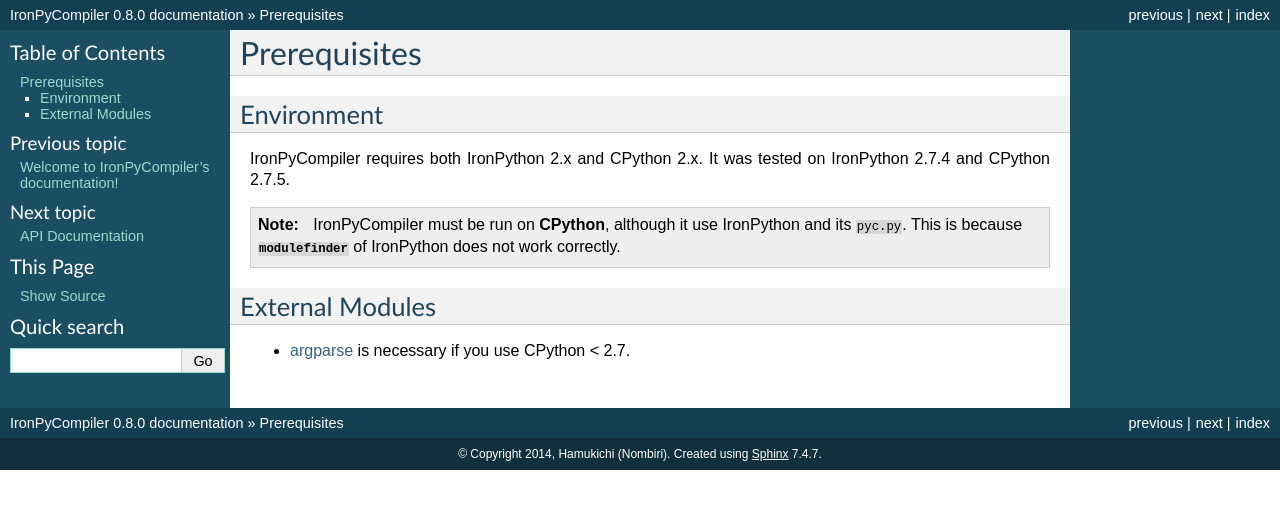
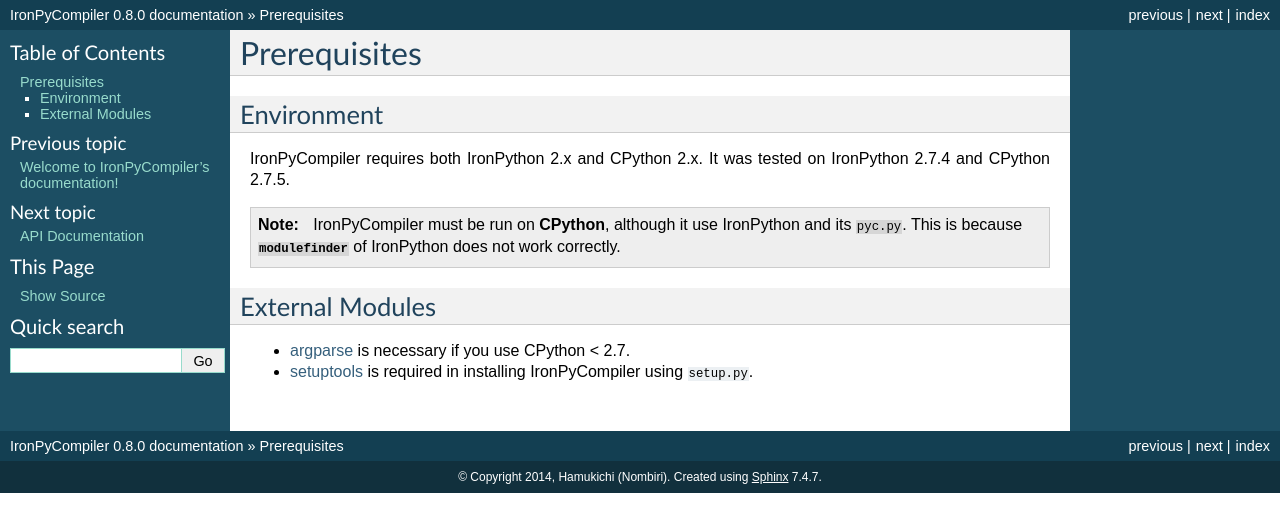
Before and after one commit to hamukichi/ironpycompiler, a Sphinx documentation site: the page built from doc/prerequisites.rst, in a window 1280 px wide. Shown: the top 532 px of the page. Built offline with Sphinx 7.4.7, drawn with Linux system fonts in a browser that asks for light colours.

Commit message:
Updated prerequisites.rst

```diff
--- a/doc/prerequisites.rst
+++ b/doc/prerequisites.rst
@@ -17,3 +17,5 @@
 
 * `argparse <https://pypi.python.org/pypi/argparse/1.2.1>`_ is necessary
   if you use CPython < 2.7.
+* `setuptools <https://pypi.python.org/pypi/setuptools>`_ is required in
+  installing IronPyCompiler using ``setup.py``.
```
Also changed, not shown: 1 other file.
